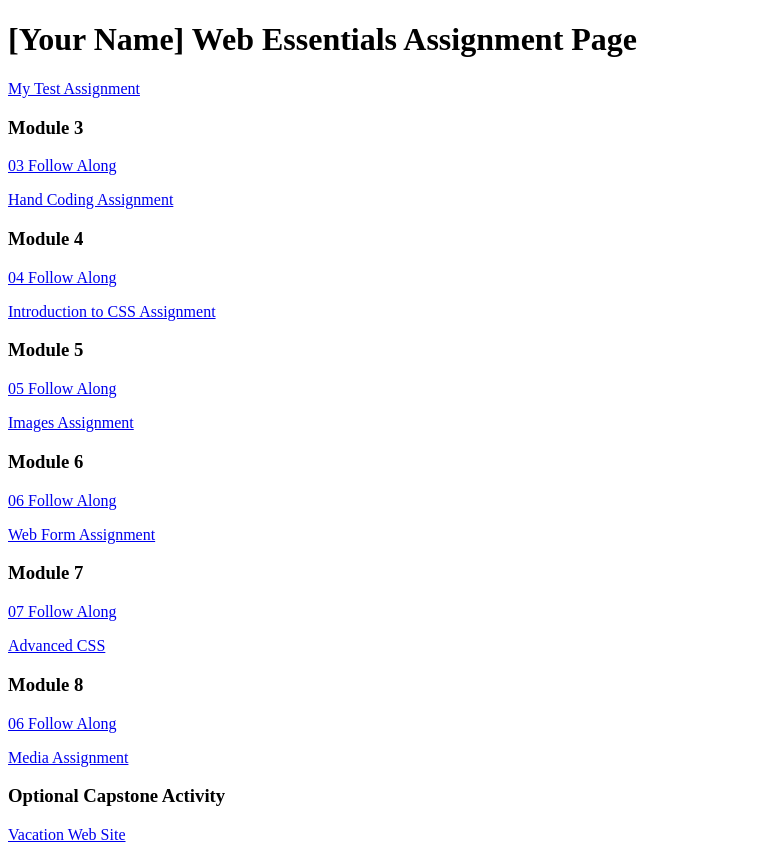
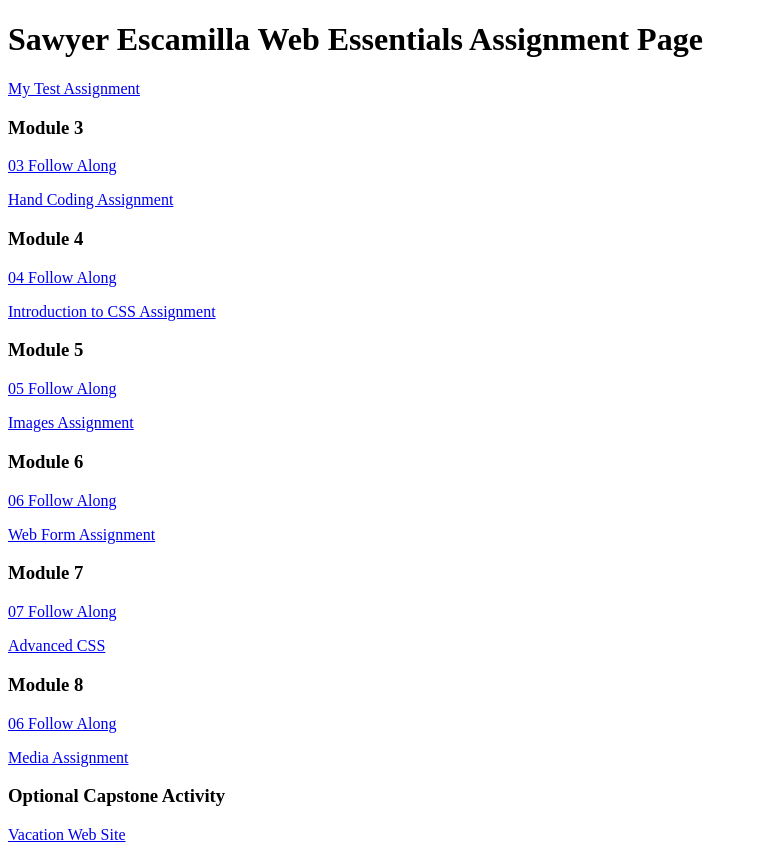
Before and after one commit to sescamilla0303/dwdd1600, a plain HTML site: page index.html in a window 1280 px wide. Shown: the whole page, without its empty margins (0-758 px from the left). Drawn offline with Linux system fonts and the light colour scheme.

Commit message:
Update index.html

```diff
--- a/index.html
+++ b/index.html
@@ -6,7 +6,7 @@
 		<title>dwdd 1600 assignment list page</title>
 	</head>
 	<body>
-		<h1>[Your Name] Web Essentials Assignment Page</h1>
+		<h1>Sawyer Escamilla Web Essentials Assignment Page</h1>
 		<p><a href="01test">My Test Assignment</a></p>
 
 		<h3>Module 3</h3>
```
